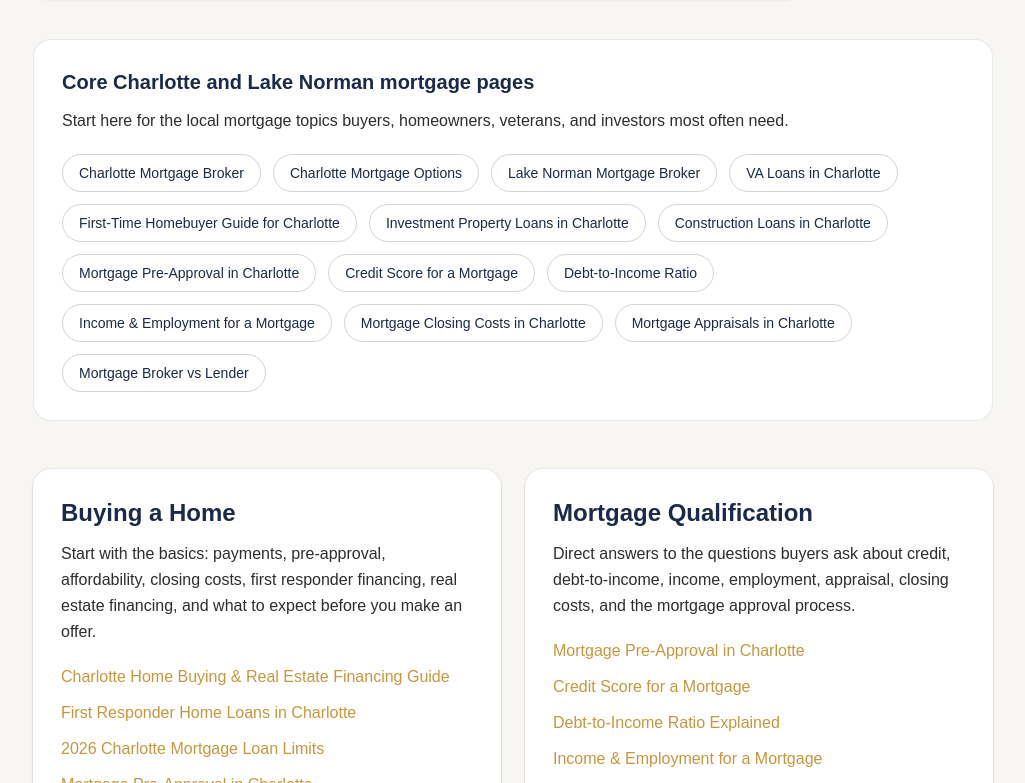
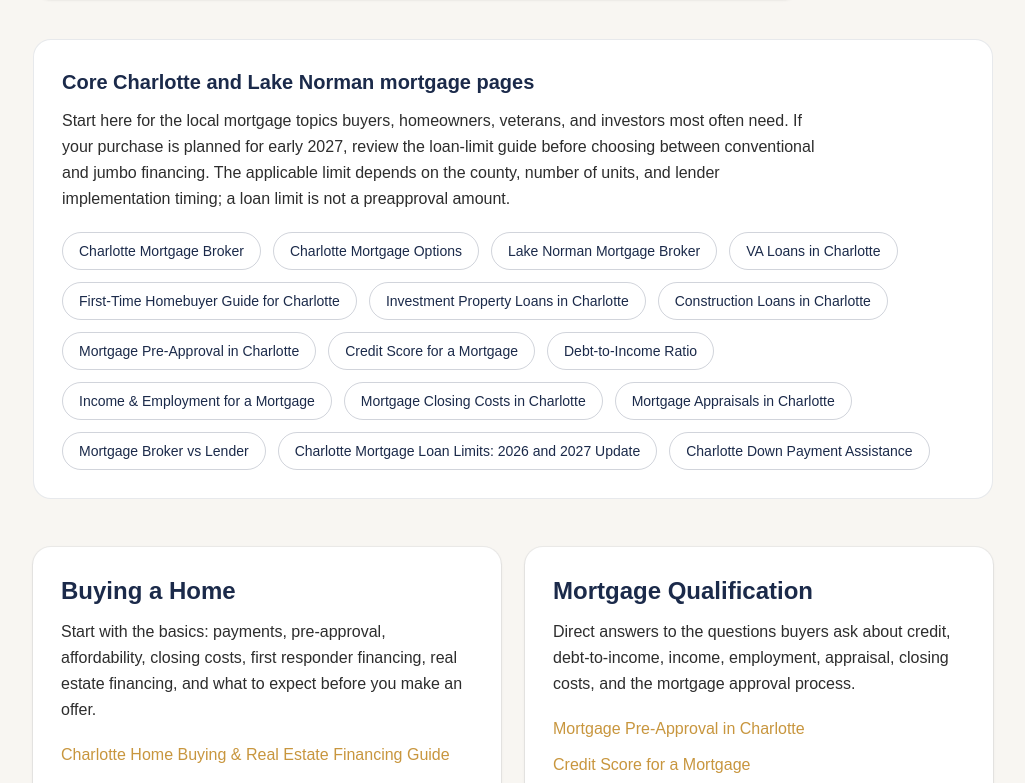
Before and after one commit to JLshope12/jacob-shope-mortgage, a Next.js app: page /mortgage-guides in a window 1280 px wide. Shown: the part 777-1560 px from the top of the page, without its empty margins (127-1152 px from the left). Built offline with nearby package versions, Linux system fonts and the light colour scheme.

Commit message:
Connect updated loan limits and assistance guidance to mortgage resource hub

```diff
--- a/app/mortgage-guides/page.tsx
+++ b/app/mortgage-guides/page.tsx
@@ -19,9 +19,16 @@ const CORE_GUIDES = [
   ["Mortgage Closing Costs in Charlotte", "/mortgage-closing-costs-charlotte"],
   ["Mortgage Appraisals in Charlotte", "/mortgage-appraisal-charlotte"],
   ["Mortgage Broker vs Lender", "/mortgage-broker-vs-lender-charlotte"],
+  ["Charlotte Mortgage Loan Limits: 2026 and 2027 Update", "/charlotte-mortgage-loan-limits-2026"],
+  ["Charlotte Down Payment Assistance", "/down-payment-assistance-charlotte"],
 ] as const;
 
 const OFFICIAL_MORTGAGE_RESOURCES = [
+  {
+    label: "FHFA: Conforming loan limits",
+    href: "https://www.fhfa.gov/data/conforming-loan-limit",
+    description: "Official county-level conforming loan limits by year, including the announced 2027 limits. These are not FHA limits or a personal borrowing limit.",
+  },
   {
     label: "CFPB: Buying a house",
     href: "https://www.consumerfinance.gov/owning-a-home/",
@@ -54,7 +61,7 @@ const TOPICS = [
     links: [
       ["Charlotte Home Buying & Real Estate Financing Guide", "/charlotte-home-buying-mortgage-guide"],
       ["First Responder Home Loans in Charlotte", "/first-responder-home-loans-charlotte"],
-      ["2026 Charlotte Mortgage Loan Limits", "/charlotte-mortgage-loan-limits-2026"],
+      ["Charlotte Mortgage Loan Limits: 2026 and 2027 Update", "/charlotte-mortgage-loan-limits-2026"],
       ["Mortgage Pre-Approval in Charlotte", "/mortgage-preapproval-charlotte"],
       ["How Much House Can I Afford in Charlotte?", "/how-much-house-can-i-afford-charlotte"],
       ["First-Time Homebuyer Guide for Charlotte", "/first-time-homebuyer-charlotte"],
@@ -150,7 +157,7 @@ const collectionSchema = {
       author: { "@id": `${origin}/#jacob-shope` },
       publisher: { "@id": `${origin}/#mpire-financial` },
       isPartOf: { "@id": `${origin}/#website` },
-      dateModified: "2026-11-02",
+      dateModified: "2026-11-27",
       citation: OFFICIAL_MORTGAGE_RESOURCES.map((resource) => resource.href),
       about: [
         "Mortgages",
@@ -212,6 +219,8 @@ export default function MortgageGuidesPage() {
           <h2 className="text-xl font-bold text-navy">Core Charlotte and Lake Norman mortgage pages</h2>
           <p className="mt-3 max-w-3xl leading-relaxed text-charcoal">
             Start here for the local mortgage topics buyers, homeowners, veterans, and investors most often need.
+            If your purchase is planned for early 2027, review the loan-limit guide before choosing between conventional and jumbo financing.
+            The applicable limit depends on the county, number of units, and lender implementation timing; a loan limit is not a preapproval amount.
           </p>
           <div className="mt-5 flex flex-wrap gap-3 text-sm font-medium">
             {CORE_GUIDES.map(([label, href]) => (
```
